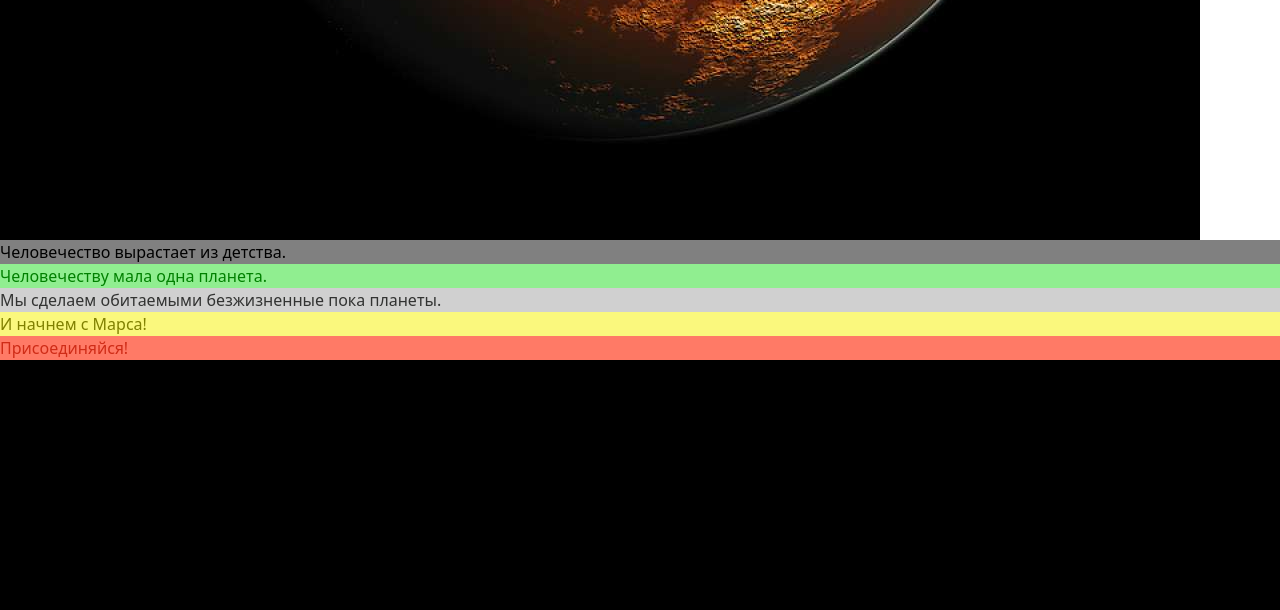
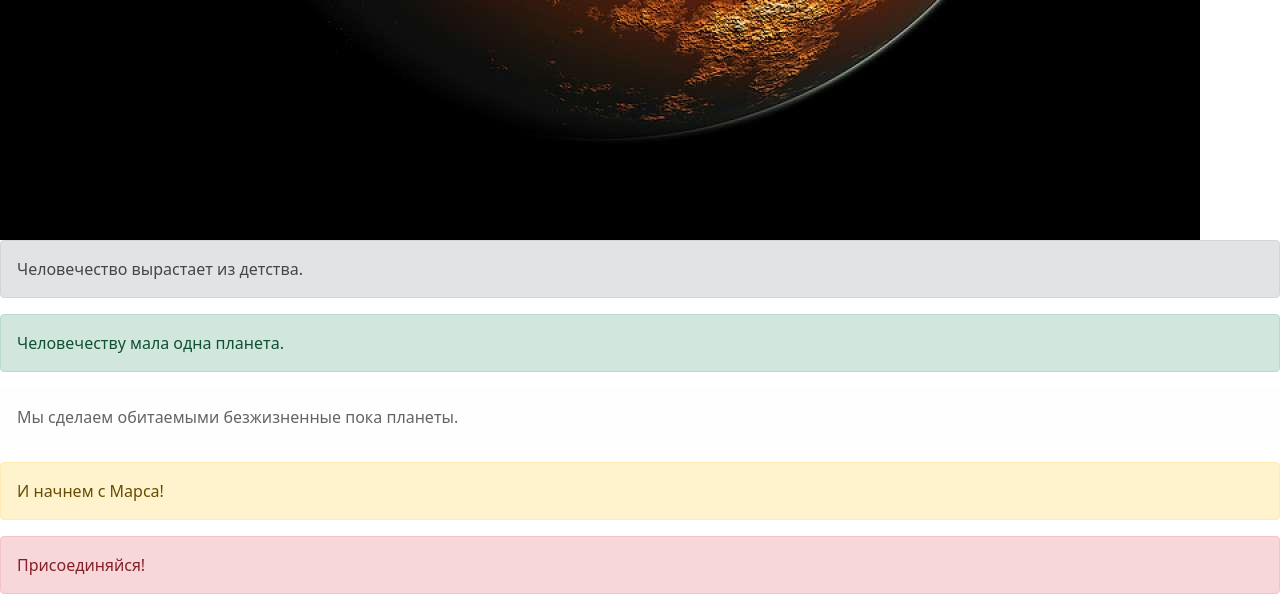
Before and after one commit to Galina24fil/flaskhtml, a Flask app: page /promotion_image in a window 1280 px wide. Shown: the part 1016-1626 px from the top of the page. Before the commit the page ends 1376 px from the top, so only its background shows below. Run offline with Flask 2, Linux system fonts and the light colour scheme.

Commit message:
Add files via upload

```diff
--- a/main.py
+++ b/main.py
@@ -54,19 +54,19 @@ def bootstrap():
                   <body>
                     <h1>Жди нас, Марс!</h1>
                     <img src="/static/mars.jpg" alt="здесь должна была быть картинка, но не нашлась">
-                    <div class="alert0 alert-primary" role="alert">
+                    <div class="alert alert-secondary" role="alert">
                       Человечество вырастает из детства.
                     </div>
-                    <div class="alert1 alert-primary" role="alert">
+                    <div class="alert alert-success" role="alert">
                       Человечеству мала одна планета.
                     </div>
-                    <div class="alert2 alert-primary" role="alert">
+                    <div class="alert alert-light" role="alert">
                       Мы сделаем обитаемыми безжизненные пока планеты.
                     </div>
-                    <div class="alert3 alert-primary" role="alert">
+                    <div class="alert alert-warning" role="alert">
                       И начнем с Марса!
                     </div>
-                    <div class="alert4 alert-primary" role="alert">
+                    <div class="alert alert-danger" role="alert">
                       Присоединяйся!
                     </div>
                   </body>
--- a/static/css/style.css
+++ b/static/css/style.css
@@ -1,24 +1,3 @@
 h1 {
    color: #FF0000
 }
-.alert0 {
-   color: #000000;
-   background-color: #808080;
-}
-.alert1 {
-   color: #008000;
-   background-color: #90ee90;
-}
-.alert2 {
-   color: #323332;
-   background-color: #d0d0d0;
-}
-
-.alert3 {
-   color: #808000;
-   background-color: #faf87d;
-}
-.alert4 {
-   color: #cf2c17;
-   background-color: #ff7a66;
-}
```
